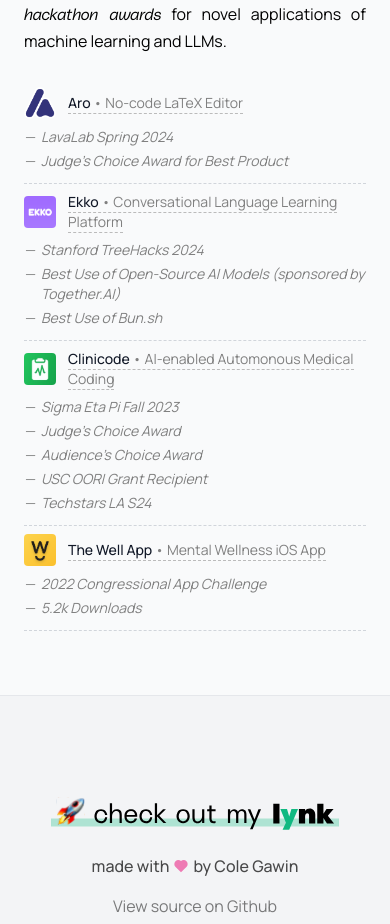
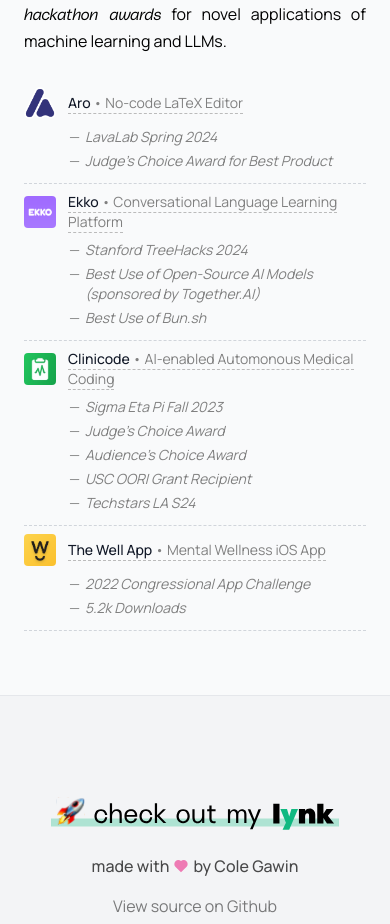
Before and after one commit to chroline/colegaw.in, a Next.js app: page / in a window 390 px wide. Shown: the part 2660-3584 px from the top of the page. Built offline with nearby package versions, Linux system fonts and the light colour scheme.

Commit message:
chore: improve projects on mobile

```diff
--- a/src/app/projects.tsx
+++ b/src/app/projects.tsx
@@ -52,7 +52,7 @@
       </div>
       <div className="mb-1 mt-2 space-y-1 sm:mt-1">
         {accolades.map((item, i) => (
-          <div key={i} className="flex gap-1.5 text-sm italic text-muted sm:ml-11">
+          <div key={i} className="ml-11 flex gap-1.5 text-sm italic text-muted">
             <p>—</p>
             <p>{item}</p>
           </div>
```
